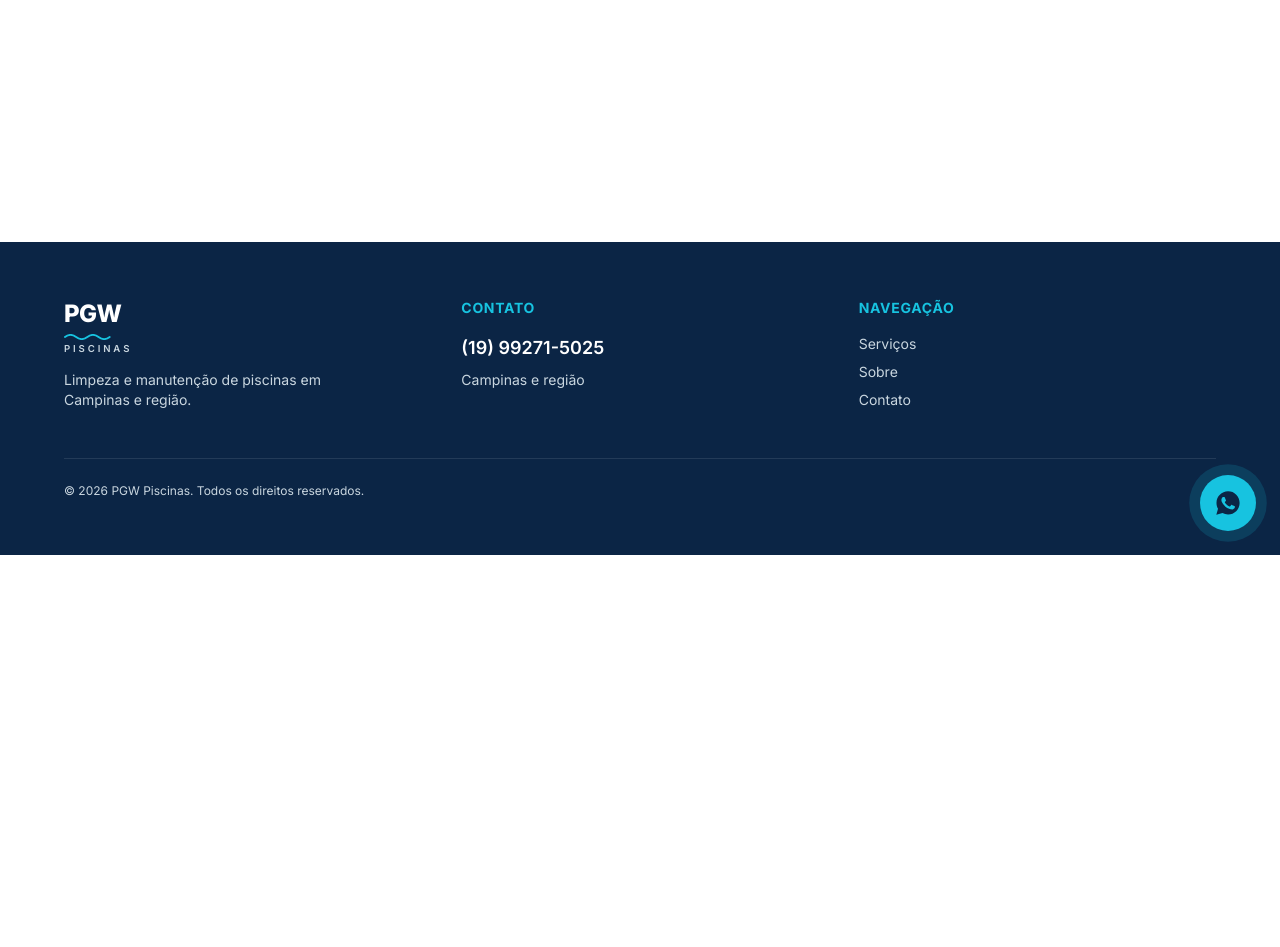
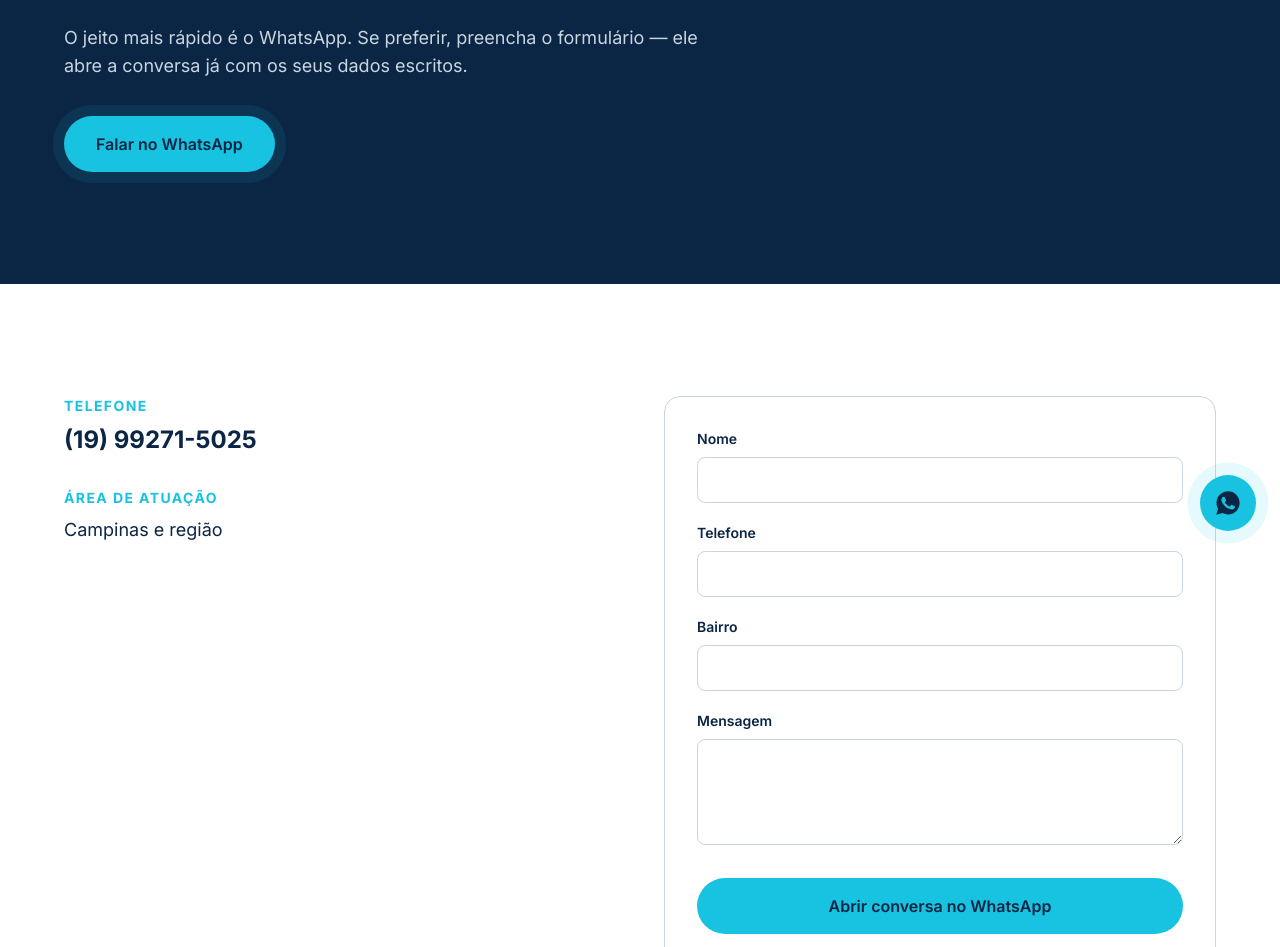
Before and after one commit to gabrielgomescps/PGW, a React (Vite) app: page /contato in a window 1280 px wide. Shown: the part 245-1192 px from the top of the page. Before the commit the page ends 800 px from the top, so only its background shows below. Built offline with nearby package versions, Linux system fonts and the light colour scheme.

Commit message:
Adiciona paginas de servicos, sobre e contato

```diff
--- a/src/pages/Contato.tsx
+++ b/src/pages/Contato.tsx
@@ -1,6 +1,31 @@
+import { useState } from 'react'
 import { site } from '../content/site'
+import { formToMessage, whatsappUrl, type ContatoForm } from '../lib/whatsapp'
+import { Button } from '../components/ui/Button'
+import { Reveal } from '../components/ui/Reveal'
+import { Section } from '../components/ui/Section'
+
+const VAZIO: ContatoForm = { nome: '', telefone: '', bairro: '', mensagem: '' }
 
 export default function Contato() {
+  const [form, setForm] = useState<ContatoForm>(VAZIO)
+
+  function aoEnviar(evento: React.FormEvent<HTMLFormElement>) {
+    evento.preventDefault()
+    window.open(whatsappUrl(formToMessage(form)), '_blank', 'noopener,noreferrer')
+  }
+
+  function campo(nome: keyof ContatoForm) {
+    return {
+      value: form[nome] ?? '',
+      onChange: (e: React.ChangeEvent<HTMLInputElement | HTMLTextAreaElement>) =>
+        setForm((f) => ({ ...f, [nome]: e.target.value })),
+    }
+  }
+
+  const classeCampo =
+    'mt-2 w-full rounded-lg border border-prata px-4 py-3 outline-none focus:border-turquesa'
+
   return (
     <>
       <title>Contato | PGW Piscinas Campinas</title>
@@ -8,6 +33,73 @@
         name="description"
         content={`Fale com a PGW Piscinas no WhatsApp ${site.telefoneExibido}. Atendimento em Campinas e região.`}
       />
+
+      <Section className="bg-navy text-white">
+        <Reveal className="max-w-2xl">
+          <h1 className="text-4xl font-extrabold sm:text-5xl">Falar com a PGW</h1>
+          <p className="mt-5 text-lg text-prata">
+            O jeito mais rápido é o WhatsApp. Se preferir, preencha o formulário — ele abre a
+            conversa já com os seus dados escritos.
+          </p>
+          <div className="mt-9">
+            <Button pulse mensagem="Olá, PGW! Vim pelo site e quero um orçamento.">
+              Falar no WhatsApp
+            </Button>
+          </div>
+        </Reveal>
+      </Section>
+
+      <Section className="bg-white">
+        <div className="grid gap-12 lg:grid-cols-2">
+          <Reveal className="space-y-8">
+            <div>
+              <h2 className="text-sm font-bold uppercase tracking-widest text-turquesa">Telefone</h2>
+              <a
+                href={site.telefoneHref}
+                className="mt-2 block text-2xl font-bold hover:text-turquesa"
+              >
+                {site.telefoneExibido}
+              </a>
+            </div>
+            <div>
+              <h2 className="text-sm font-bold uppercase tracking-widest text-turquesa">
+                Área de atuação
+              </h2>
+              <p className="mt-2 text-lg">{site.regiao}</p>
+            </div>
+          </Reveal>
+
+          <Reveal delay={0.12}>
+            <form onSubmit={aoEnviar} className="rounded-2xl border border-prata p-8">
+              <label className="block text-sm font-semibold">
+                Nome
+                <input required className={classeCampo} {...campo('nome')} />
+              </label>
+              <label className="mt-5 block text-sm font-semibold">
+                Telefone
+                <input required type="tel" className={classeCampo} {...campo('telefone')} />
+              </label>
+              <label className="mt-5 block text-sm font-semibold">
+                Bairro
+                <input className={classeCampo} {...campo('bairro')} />
+              </label>
+              <label className="mt-5 block text-sm font-semibold">
+                Mensagem
+                <textarea rows={4} className={classeCampo} {...campo('mensagem')} />
+              </label>
+              <button
+                type="submit"
+                className="mt-7 w-full rounded-full bg-turquesa px-8 py-4 font-semibold text-navy transition-transform hover:scale-[1.02]"
+              >
+                Abrir conversa no WhatsApp
+              </button>
+              <p className="mt-4 text-xs text-navy/60">
+                Nada é enviado por aqui. O botão abre o WhatsApp com a sua mensagem pronta.
+              </p>
+            </form>
+          </Reveal>
+        </div>
+      </Section>
     </>
   )
 }
--- a/src/pages/Servicos.tsx
+++ b/src/pages/Servicos.tsx
@@ -1,3 +1,8 @@
+import { site } from '../content/site'
+import { Button } from '../components/ui/Button'
+import { Reveal } from '../components/ui/Reveal'
+import { Section } from '../components/ui/Section'
+
 export default function Servicos() {
   return (
     <>
@@ -6,6 +11,38 @@
         name="description"
         content="Limpeza periódica, tratamento químico, manutenção de bomba e filtro e recuperação de água verde em Campinas e região."
       />
+
+      <Section className="bg-navy text-white">
+        <Reveal className="max-w-2xl">
+          <h1 className="text-4xl font-extrabold sm:text-5xl">Serviços</h1>
+          <p className="mt-5 text-lg text-prata">
+            Cuidamos da piscina inteira: da água ao equipamento. Atendimento em {site.regiao}.
+          </p>
+        </Reveal>
+      </Section>
+
+      <Section className="bg-white">
+        <div className="grid gap-6 md:grid-cols-2">
+          {site.servicos.map((servico, i) => (
+            <Reveal key={servico.slug} delay={i * 0.1}>
+              <article className="flex h-full flex-col rounded-2xl border border-prata p-8">
+                <div className="h-1 w-10 rounded-full bg-turquesa" />
+                <h2 className="mt-5 text-xl font-bold">{servico.titulo}</h2>
+                <p className="mt-4 flex-1 leading-relaxed text-navy/70">{servico.descricao}</p>
+                <div className="mt-7">
+                  <Button
+                    variante="inversa"
+                    mensagem={`Olá, PGW! Vim pelo site e quero saber sobre: ${servico.titulo}.`}
+                    className="px-6 py-3 text-sm"
+                  >
+                    Pedir orçamento
+                  </Button>
+                </div>
+              </article>
+            </Reveal>
+          ))}
+        </div>
+      </Section>
     </>
   )
 }
--- a/src/pages/Sobre.tsx
+++ b/src/pages/Sobre.tsx
@@ -1,3 +1,7 @@
+import { Button } from '../components/ui/Button'
+import { Reveal } from '../components/ui/Reveal'
+import { Section } from '../components/ui/Section'
+
 export default function Sobre() {
   return (
     <>
@@ -6,6 +10,55 @@
         name="description"
         content="A PGW Piscinas nasceu de um grupo de amigos em Campinas, com equipe própria e atendimento pessoal."
       />
+
+      <Section className="bg-navy text-white">
+        <Reveal className="max-w-2xl">
+          <h1 className="text-4xl font-extrabold sm:text-5xl">Sobre a PGW</h1>
+          <p className="mt-5 text-lg text-prata">
+            Um grupo de amigos que resolveu cuidar de piscina do jeito que gostaria que cuidassem da
+            sua.
+          </p>
+        </Reveal>
+      </Section>
+
+      <Section className="bg-white">
+        <div className="grid gap-12 lg:grid-cols-2">
+          <Reveal className="space-y-5 text-lg leading-relaxed text-navy/80">
+            <p>
+              A PGW nasceu em Campinas, fundada por um grupo de amigos que já trabalhava com
+              manutenção e cansou de ver o mesmo problema: piscina bonita no dia da visita e
+              esquecida no resto da semana.
+            </p>
+            <p>
+              A gente montou a PGW para resolver isso de um jeito simples. Equipe própria, sempre as
+              mesmas pessoas na sua casa, dia combinado cumprido e resposta no WhatsApp quando você
+              precisa. Sem central de atendimento, sem terceirizado diferente a cada semana.
+            </p>
+            <p>
+              Ser uma equipe pequena é o nosso diferencial, não a nossa limitação: quem atende você
+              conhece a sua piscina pelo nome.
+            </p>
+          </Reveal>
+
+          <Reveal delay={0.12}>
+            <div className="rounded-2xl border-2 border-dashed border-turquesa bg-turquesa/5 p-8">
+              <p className="text-xs font-bold uppercase tracking-widest text-turquesa">
+                Pendente antes de publicar
+              </p>
+              <h2 className="mt-4 text-2xl font-bold">Quem está por trás da PGW</h2>
+              <p className="mt-4 text-navy/70">
+                [PLACEHOLDER: nomes dos sócios e fundadores. Preencher antes de publicar o site.]
+              </p>
+            </div>
+          </Reveal>
+        </div>
+
+        <Reveal className="mt-16 text-center">
+          <Button variante="inversa" mensagem="Olá, PGW! Vim pelo site e quero um orçamento.">
+            Falar com a PGW no WhatsApp
+          </Button>
+        </Reveal>
+      </Section>
     </>
   )
 }
```
